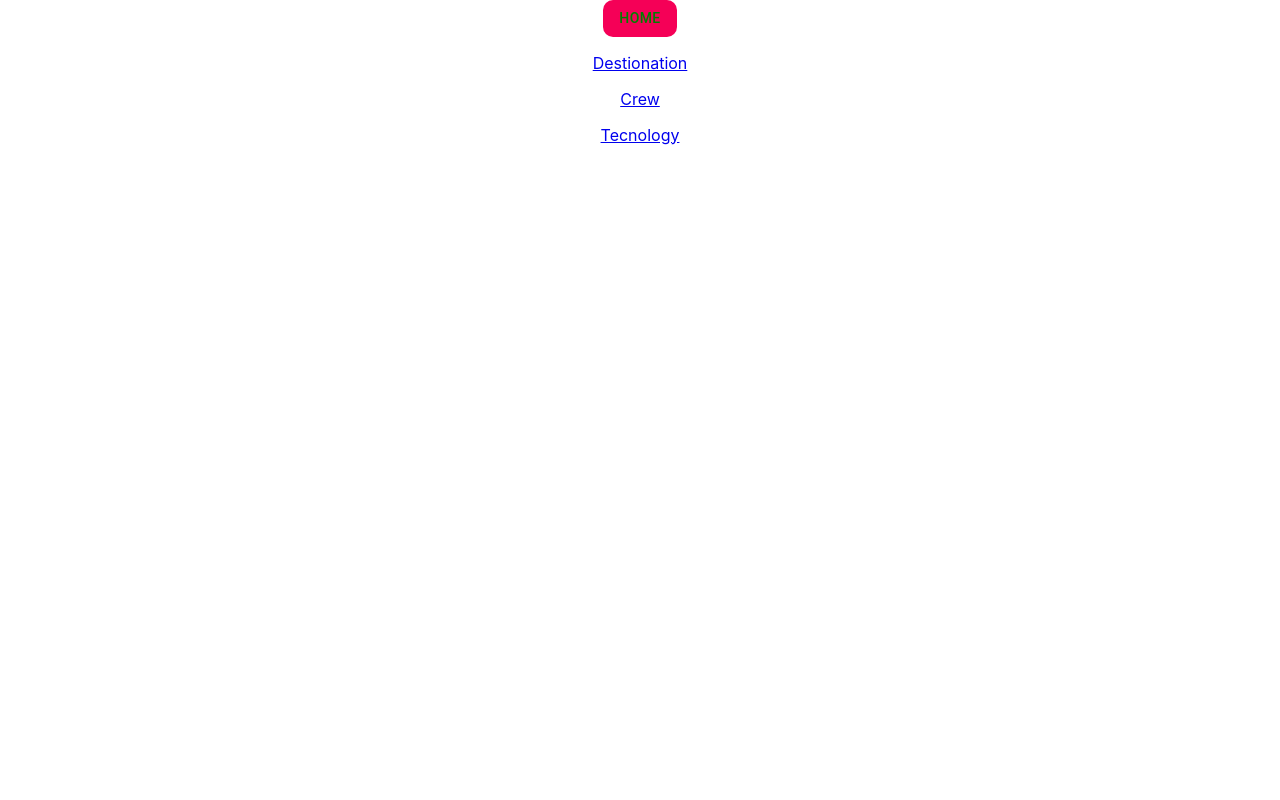
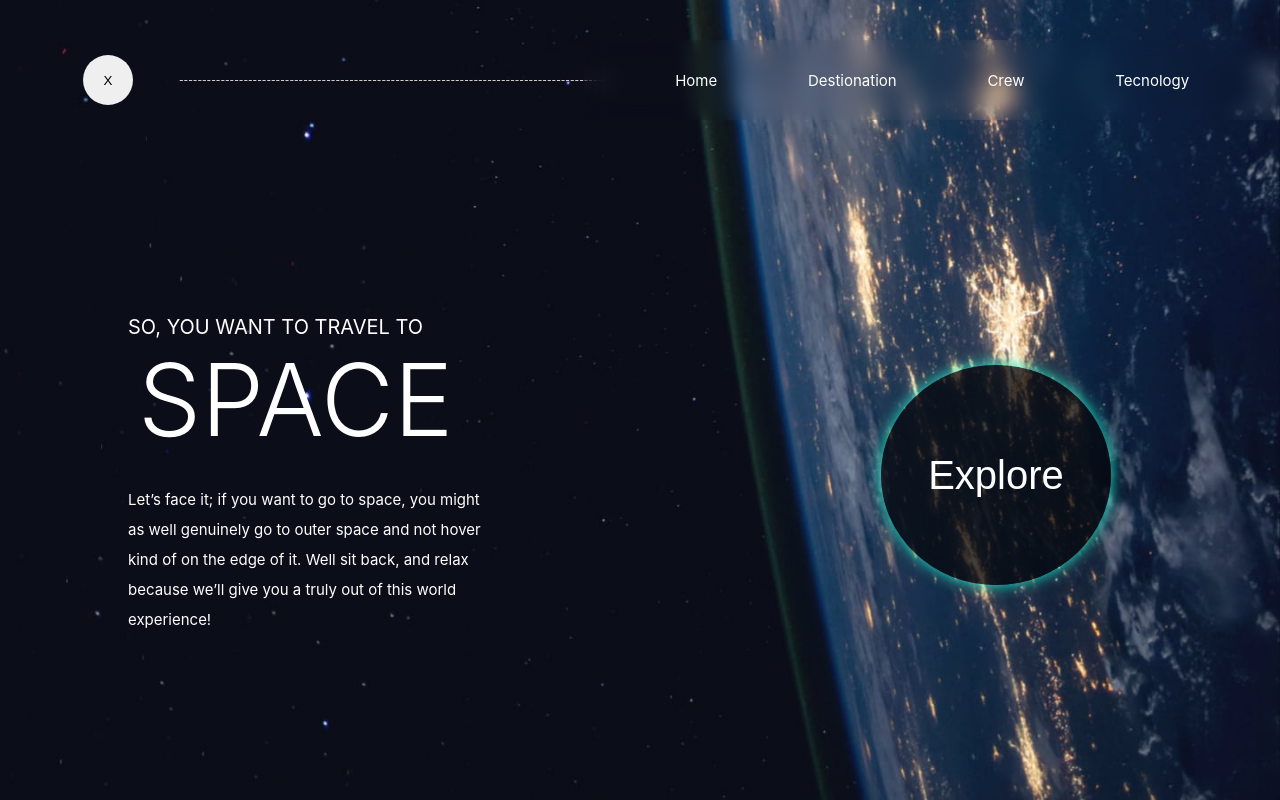
Before and after one commit to Armando-Amezquita/Space-Tourism, a React (Create React App) app: page / in a window 1280 px wide. Built offline with nearby package versions, Linux system fonts and the light colour scheme.

Commit message:
Creación de diseño de home y navbar

```diff
--- a/src/App.js
+++ b/src/App.js
@@ -1,6 +1,8 @@
 import { Routes, Route } from 'react-router-dom';
-import Nav from './components/navbar';
-import Home from './views/home';
+import Nav from './components/Navbar/navbar.jsx';
+// import Home from './views/home/home.jsx';
+import Home from './views/Home/home.jsx';
+
 import './App.css';
 
 
@@ -10,7 +12,7 @@ function App() {
     <>
       <Nav />
       <Routes >
-        <Route exact path='/home' element={<Home />} />
+        <Route exact path='/' element={<Home />} />
       </Routes>
     </>
     </div>
--- /dev/null
+++ b/src/components/Navbar/navbar.jsx
@@ -0,0 +1,29 @@
+import React from "react";
+import { Link } from "react-router-dom";
+import styles from './navbar.module.css';
+
+export default function Nav () {
+
+    return (
+        <nav className={styles.nav_container}>
+            <div className={styles.containerLeft}>
+                <button className={styles.boton}>X</button>
+                <p className={styles.line}>  ----------------------------------------------------------------------------------------------</p>
+            </div>
+            <div className={styles.containerRigth}>
+                <Link to='/'  className={styles.link}>
+                    <p className={styles.navegation}> Home </p>
+                </Link>
+                <Link to='/destination' className={styles.link} >
+                    <p className={styles.navegation}> Destionation </p>
+                </Link>
+                <Link to='/crew' className={styles.link}>
+                    <p className={styles.navegation}> Crew </p>
+                </Link>
+                <Link to='/tecnology' className={styles.link}>
+                    <p className={styles.navegation}> Tecnology </p>
+                </Link>
+            </div>
+        </nav>
+    )
+}
--- /dev/null
+++ b/src/components/Navbar/navbar.module.css
@@ -0,0 +1,62 @@
+.nav_container {
+    display: flex;
+    justify-content: space-around;
+    align-items: center;
+    height: 8rem;
+    width: 100%;
+    background: transparent;
+    position: absolute;
+    z-index: 2;
+    top: 4rem;
+}
+
+.containerLeft {
+    display: flex;
+    justify-content: space-around;
+    align-items: center;
+    width: 50%;
+    padding-left: 5rem;
+    position: relative;
+    left: 3rem;
+    z-index: 1;
+    }
+
+.containerRigth{
+    display: flex;
+    justify-content: space-evenly;
+    align-items: center;
+    width: 60%;
+    height: 100%;
+    backdrop-filter: blur(10px);
+	-webkit-backdrop-filter: blur(22px);
+	color:white;
+	/* border: 1px solid rgba(255, 255, 255, 0.1); */
+    position: relative;
+    z-index: 2;
+}
+.navegation{
+    font-size: 1.5rem;
+    color: white;
+}
+/* .navegation::before {
+    display: block;
+    content: '';
+    width: 5rem;
+    background: #444;
+    height: 5px;
+    bottom: 0;
+    position: absolute;
+} */
+.link{
+    text-decoration: none;
+}
+.boton{
+    width: 5rem;
+    height: 5rem;
+    border: none;
+    border-radius: 50%;
+    margin-right: 4rem;
+}
+.line{
+    color: white;
+}
--- a/src/components/navbar.jsx
+++ /dev/null
@@ -1,33 +0,0 @@
-import React from "react";
-import { Link } from "react-router-dom";
-import {Button} from '@material-ui/core';
-// import DeleteIcon from '@mui/icons-material/Delete';
-import { makeStyles } from "@material-ui/core";
-
-const useStyle = makeStyles({
-    botonPersonalizado: {
-        borderRadius: 10,
-        color: 'green'
-    }
-})
-
-export default function Nav () {
-    const estilos = useStyle();
-
-    return (
-        <nav >
-            <Link to='/home' >
-                <Button className={estilos.botonPersonalizado} variant="contained" disableElevation color="secondary" /* endIcon={<DeleteIcon />} */ > Home </Button>
-            </Link>
-            <Link to='/destination' >
-                <p> Destionation </p>
-            </Link>
-            <Link to='/crew'>
-                <p> Crew </p>
-            </Link>
-            <Link to='/tecnology'>
-                <p> Tecnology </p>
-            </Link>
-        </nav>
-    )
-}
--- a/src/index.css
+++ b/src/index.css
@@ -1,10 +1,18 @@
+*{
+  margin: 0;
+  padding: 0;
+  box-sizing: border-box;
+}
+html{
+  font-size: 62.5%;
+}
 body {
   margin: 0;
   font-family: -apple-system, BlinkMacSystemFont, 'Segoe UI', 'Roboto', 'Oxygen',
     'Ubuntu', 'Cantarell', 'Fira Sans', 'Droid Sans', 'Helvetica Neue',
     sans-serif;
-  -webkit-font-smoothing: antialiased;
-  -moz-osx-font-smoothing: grayscale;
+  padding: 0;
+
 }
 
 code {
--- /dev/null
+++ b/src/views/Home/home.jsx
@@ -0,0 +1,29 @@
+import React from 'react';
+import styles from './home.module.css';
+// import styles from './'
+
+
+function Home () {
+    return (
+        <>
+            <main id='main' className={styles.main_container} >
+                <div className={styles.containerLeft}>
+                    <p className={styles.principalParrafo}>SO, YOU WANT TO TRAVEL TO</p>
+                    <h1 className={styles.title}>SPACE</h1>
+                    <p className={styles.description}>
+                    Let’s face it; if you want to go to space, you might as well genuinely go to
+                    outer space and not hover kind of on the edge of it. Well sit back, and relax
+                    because we’ll give you a truly out of this world experience!
+                    </p>
+                </div>
+                <div className={styles.containerRigth}>
+                    <button className={styles.explore}>
+                        Explore
+                    </button>
+                </div>
+            </main>
+        </>
+    )
+}
+
+export default Home;
--- /dev/null
+++ b/src/views/Home/home.module.css
@@ -0,0 +1,55 @@
+.main_container{
+    display: flex;
+    justify-content: center;
+    align-items: center;
+    width: 100%;
+    height: 100vh;
+    padding-top: 15rem;
+    background-color: aqua;
+    background-image: url('./images/background-home-desktop.jpg');
+    background-position: center;
+    background-repeat: no-repeat;
+    background-size: cover;
+}
+
+.containerLeft{
+    display: flex;
+    justify-content: center;
+    align-items: flex-start;
+    flex-direction: column;
+    width: 40%;
+}
+.containerRigth{
+    width: 40%;
+    padding-left: 20rem;
+}
+.title{
+    font-size: 10rem;
+    font-weight: 350;
+    color: white;
+    margin-left: 1rem;
+    margin-bottom: 2.5rem;
+}
+.principalParrafo{
+    font-size: 2rem;
+    color: white;
+}
+.description{
+    font-size: 1.5rem;
+    padding-right: 14rem;
+    text-align: left;
+    color: white;
+    line-height: 3rem;
+}
+
+.explore{
+    width: 23rem;
+    height: 22rem;
+    font-size: 4rem;
+    border: none;
+    border-radius: 50%;
+    color: white;
+    box-shadow: 0 0 15px #21f3d0;
+    background: rgba(5,7,12,0.75);
+    cursor: pointer;
+}
--- a/src/views/home.jsx
+++ /dev/null
@@ -1,14 +0,0 @@
-import React from 'react';
-//Falta colocar la fuente roboto
-
-function Home () {
-    return (
-        <>
-            <div>
-                Este es el Home
-            </div>
-        </>
-    )
-}
-
-export default Home;
```
Also changed, not shown: src/views/Home/images/background-home-desktop.jpg (added).
